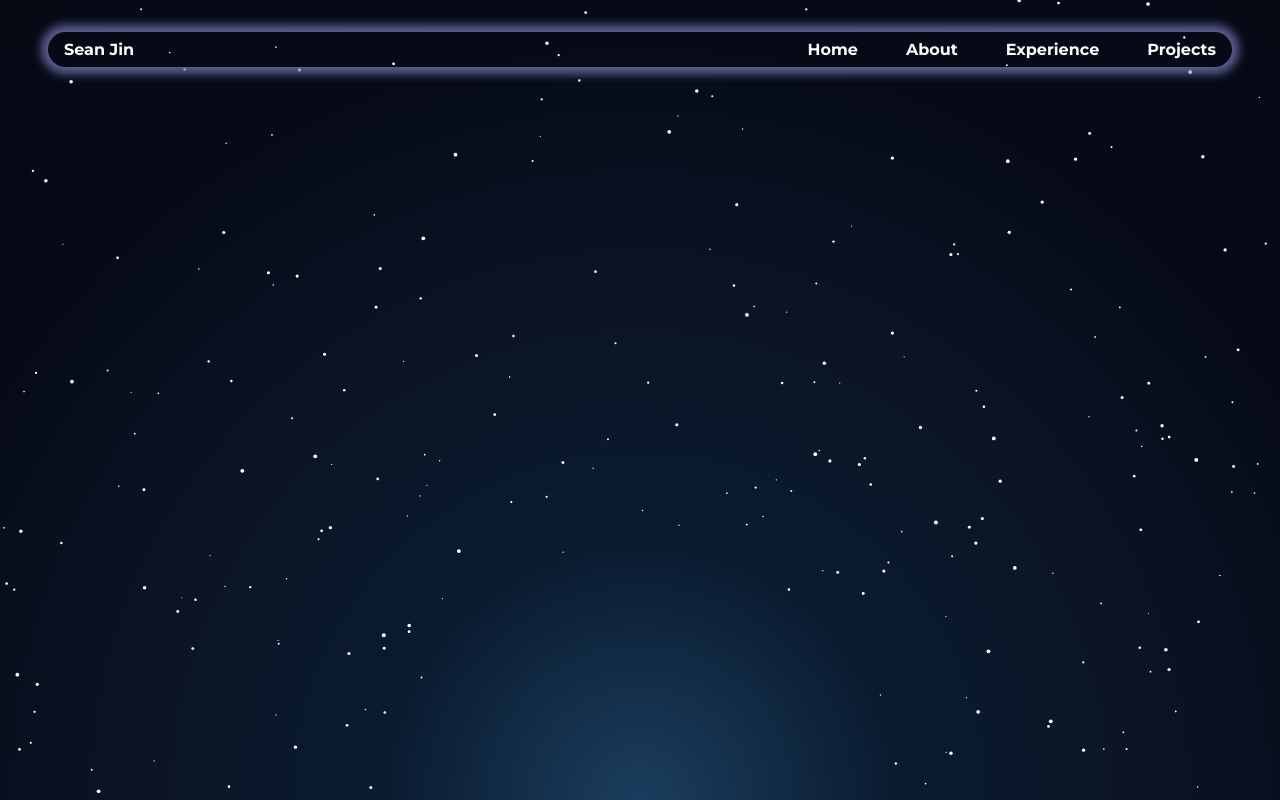
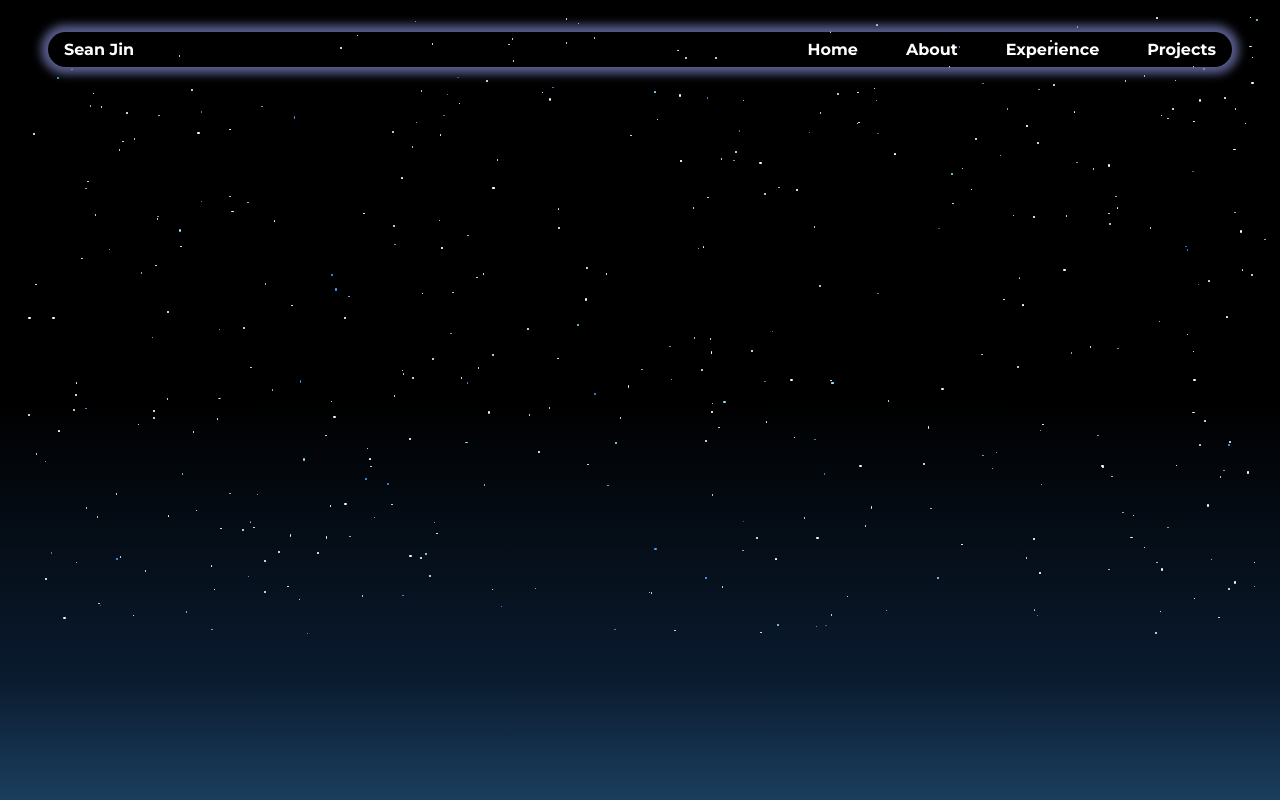
Before and after one commit to seanxjin/Personal-Website, a React (Vite) app in the folder client/: page / in a window 1280 px wide. Built offline with nearby package versions, Linux system fonts and the light colour scheme.

Commit message:
Made Stars on the front page.

```diff
--- a/client/src/App.css
+++ b/client/src/App.css
@@ -1,4 +1,5 @@
 #hero-page-container {
     position: relative;
     width: 100%;
+    height: 100%;
 }
--- a/client/src/components/Navbar.css
+++ b/client/src/components/Navbar.css
@@ -4,6 +4,12 @@
     width: 100%;
     justify-content: center;
     padding: 2rem 0;
+    animation: 2s ease-out 0s 1 forwards fadeIn;
+}
+
+@keyframes fadeIn {
+    from {opacity: 0;}
+    to {opacity: 1;}
 }
 
 #navbar-container {
@@ -28,9 +34,6 @@
     color: rgba(133, 99, 196, 0.8);
 }
 
-#navbar-container a:focus {
-    color: white;
-}
 
 #navbar-options {
     list-style: none;
--- a/client/src/components/Star_texture.css
+++ b/client/src/components/Star_texture.css
@@ -1,6 +1,7 @@
 #starry-canvas-container {
     position: absolute;
     width: 100%;
+    height: 80%;
     border: 0;
     z-index: -1;
 }
--- a/client/src/components/Star_texture.jsx
+++ b/client/src/components/Star_texture.jsx
@@ -1,75 +1,37 @@
 import "./Star_texture.css";
-import { useEffect, useRef } from "react";
 
 export default function Star_texture() {
 
+    let colors = ["#DEF6FF", "#A28AA6", "#9791BF", "#7C6EA3", "#193567", "#304B80", "#E5D7FF", "#CBECFF", "#BFE7FF", "#D0F3FF"];
 
-    const ref = useRef();
+    let stars = [];
 
-    useEffect(() => {
-        const canvas = ref.current;
-        const context = canvas.getContext("2d");
-        canvas.height = window.innerHeight;
-        canvas.width = window.innerWidth;
-
-        window.addEventListener("resize", () => {
-            canvas.height = window.innerHeight;
-            canvas.width = window.innerWidth;
-        });
-
-
-        const stars = [];
-
-        for (let i = 0; i < 400; i++) {
+    function createStars() {
+        for (let i=0; i<400; i++) {
+            const chosenColor = colors[Math.floor(Math.random() * colors.length)];
             let star = {
-                x: 0,
-                y: 0,
-                progress: Math.random(),
-                centerX: canvas.width / 2,
-                centerY: canvas.height,
-                radius: Math.random() * 1.5 + 0.5,
-                pathRadius: 250 + Math.random() * (canvas.width - 250),
-                speed: Math.random() * 0.0002 + 0.0001
+                position: "absolute",
+                top: ((Math.random() * 97) + 2).toString() + "%",
+                left: ((Math.random() * 97) + 2).toString() + "%",
+                width: ((Math.random() * 0.1) + 0.05).toString() + "rem",
+                height: ((Math.random() * 0.1) + 0.05).toString() + "rem",
+                background: chosenColor,
+                borderRadius: "50%",
+                filter: "brightness(3)"
             };
             stars.push(star);
         }
+    }
 
-
-        function animate() {
-            context.clearRect(0, 0, canvas.width, canvas.height);
-            context.fillStyle = `transparent`;
-            context.fillRect(0, 0, canvas.width, canvas.height);
-
-            for (let star of stars) {
-                star.progress += star.speed;
-
-                if (star.progress >= 1) {
-                    star.progress = 0;
-                }
-
-                const t = Math.PI * (1 - star.progress);
-
-                star.x = star.centerX + star.pathRadius * Math.cos(t);
-                star.y = star.centerY + star.pathRadius * -Math.sin(t);
-
-                context.beginPath();
-                context.arc(star.x, star.y, star.radius, 0, Math.PI * 2);
-                context.fillStyle = `white`;
-                context.fill();
-            }
-
-            requestAnimationFrame(animate);
-        }
-
-        animate();
-
-
-    }, []);
-
+    createStars();
 
     return (
-        <canvas ref={ref} id="starry-canvas-container">
-
-        </canvas>
+        <div id="starry-canvas-container">
+            {stars.map((star, index) => {
+                return (
+                <div style={star} key={index}/>
+                );
+            })}
+        </div>
     );
 }
--- a/client/src/index.css
+++ b/client/src/index.css
@@ -1,3 +1,8 @@
+#root {
+    width: 100vw;
+    height: 100vh;
+}
+
 html,
 body {
     width: 100%;
@@ -10,10 +15,10 @@ body {
 }
 
 body {
-    background: radial-gradient(circle at bottom center,
+    background: linear-gradient(to top,
             #1B3E5E 0%,
-            #0A1B2F 25%,
-            #0B1425 50%,
-            #060A16 75%,
-            #070915 100%);
+            #0A1B2F 15%,
+            rgba(0, 0, 0, 1) 50%,
+            rgba(0, 0, 0, 1) 75%,
+            rgba(0, 0, 0, 1) 100%);
 }
```
